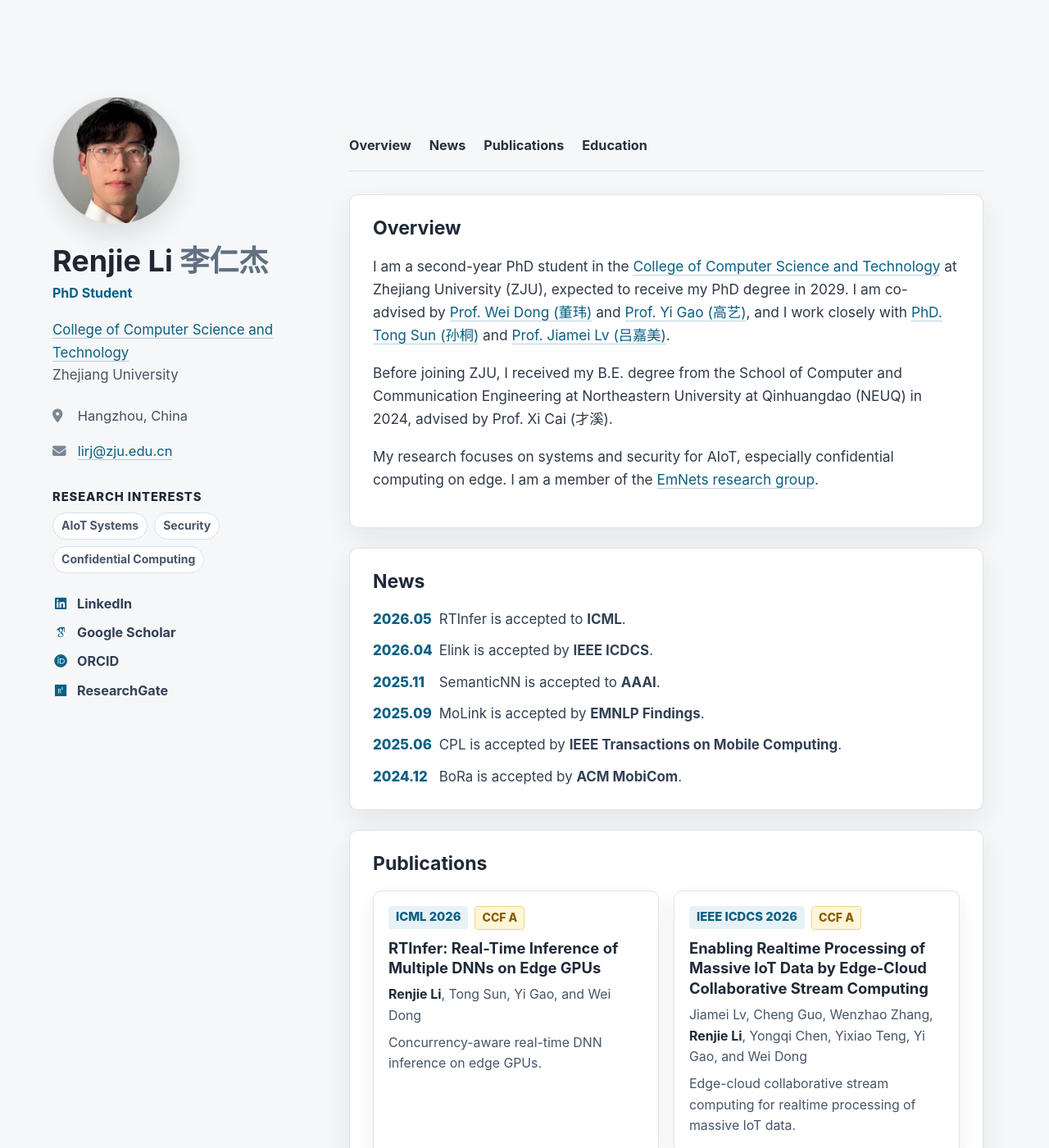
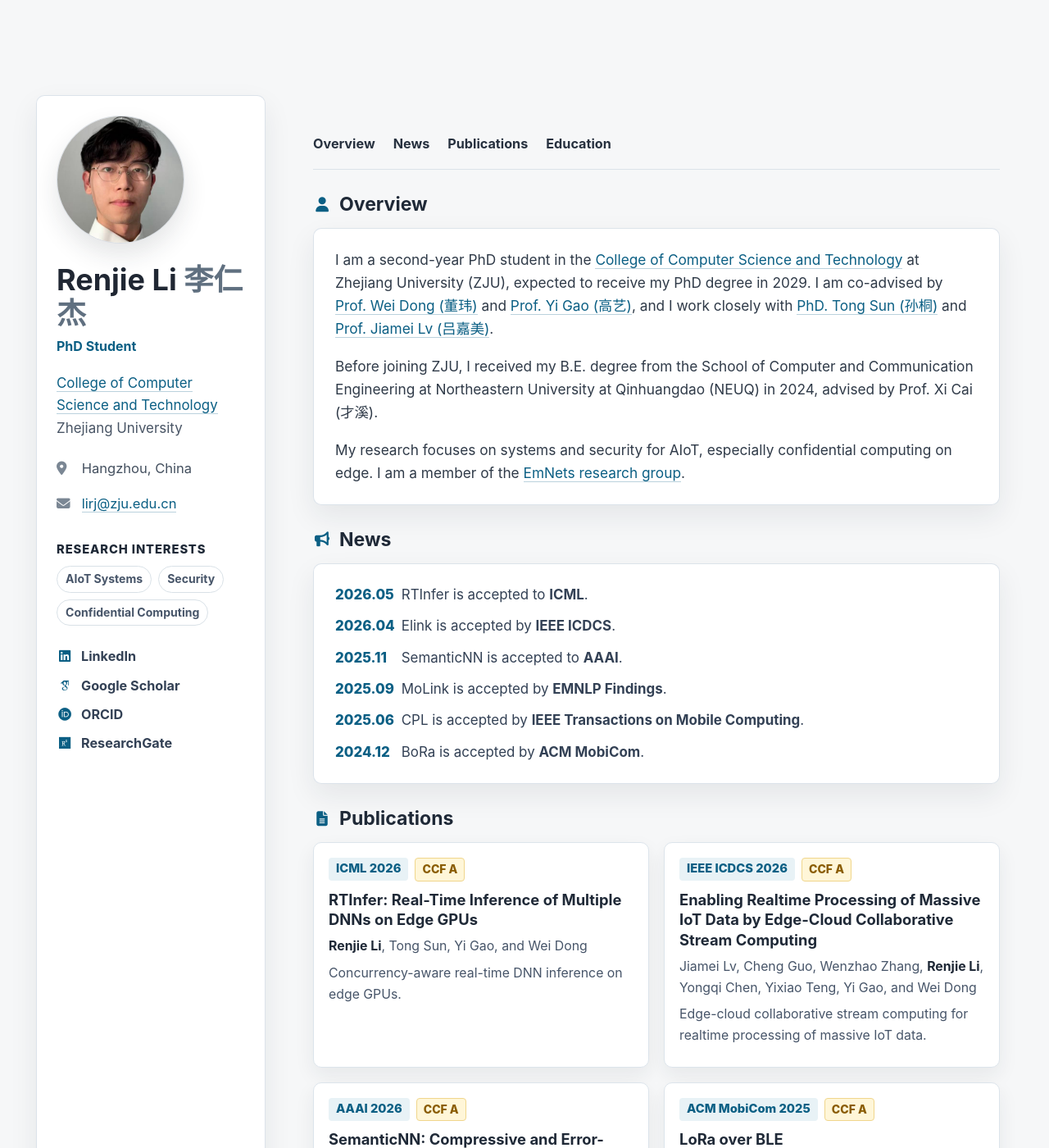
Before and after one commit to lirj233/homepage, a Jekyll site: the page built from _pages/about.md, in a window 1280 px wide and 1400 px high. Shown: the whole window at 82% size. Built offline with Jekyll 4.4.1, drawn with Linux system fonts in a browser that asks for light colours; some web fonts are replaced.

Commit message:
Add section cards and publication PDFs

```diff
--- a/_layouts/academic-home.html
+++ b/_layouts/academic-home.html
@@ -69,13 +69,15 @@
         </nav>
 
         <section id="overview" class="academic-section academic-overview">
-          <h2>Overview</h2>
-          {{ content }}
+          <h2><i class="fas fa-user" aria-hidden="true"></i> Overview</h2>
+          <div class="academic-card">
+            {{ content }}
+          </div>
         </section>
 
         <section id="news" class="academic-section">
-          <h2>News</h2>
-          <div class="academic-news">
+          <h2><i class="fas fa-bullhorn" aria-hidden="true"></i> News</h2>
+          <div class="academic-card academic-news">
             <p><time>2026.05</time> RTInfer is accepted to <strong>ICML</strong>.</p>
             <p><time>2026.04</time> Elink is accepted by <strong>IEEE ICDCS</strong>.</p>
             <p><time>2025.11</time> SemanticNN is accepted to <strong>AAAI</strong>.</p>
@@ -86,7 +88,7 @@
         </section>
 
         <section id="publications" class="academic-section">
-          <h2>Publications</h2>
+          <h2><i class="fas fa-file-lines" aria-hidden="true"></i> Publications</h2>
 
           <div class="academic-publications">
             {% assign pubs = site.publications | sort: "date" | reverse %}
@@ -105,7 +107,13 @@
                 {% endif %}
                 {% if post.paperurl or post.codeurl or post.slidesurl %}
                   <div class="academic-publication__links">
-                    {% if post.paperurl %}<a href="{{ post.paperurl }}">PDF</a>{% endif %}
+                    {% if post.paperurl %}
+                      {% assign paper_href = post.paperurl %}
+                      {% unless paper_href contains "://" %}
+                        {% assign paper_href = base_path | append: paper_href %}
+                      {% endunless %}
+                      <a href="{{ paper_href }}"><i class="fas fa-file-pdf" aria-hidden="true"></i> PDF</a>
+                    {% endif %}
                     {% if post.codeurl %}<a href="{{ post.codeurl }}">Code</a>{% endif %}
                     {% if post.slidesurl %}<a href="{{ post.slidesurl }}">Slides</a>{% endif %}
                   </div>
@@ -116,8 +124,8 @@
         </section>
 
         <section id="education" class="academic-section">
-          <h2>Education</h2>
-          <div class="academic-timeline">
+          <h2><i class="fas fa-graduation-cap" aria-hidden="true"></i> Education</h2>
+          <div class="academic-card academic-timeline">
             <article>
               <time>2024 - Present</time>
               <div>
--- a/_sass/layout/_academic_home.scss
+++ b/_sass/layout/_academic_home.scss
@@ -24,11 +24,11 @@ body.academic-home {
 
 .academic-shell {
   display: grid;
-  grid-template-columns: 300px minmax(0, 1fr);
-  gap: 46px;
-  max-width: 1220px;
+  grid-template-columns: 280px minmax(0, 1fr);
+  gap: 42px;
+  max-width: 1260px;
   margin: 0 auto;
-  padding: 48px 34px 40px;
+  padding: 46px 34px 42px;
 }
 
 .academic-profile {
@@ -41,7 +41,22 @@ body.academic-home {
   display: flex;
   flex-direction: column;
   align-items: flex-start;
+  box-sizing: border-box;
   min-height: calc(100vh - 80px);
+  padding: 24px;
+  border: 1px solid rgba(210, 219, 228, 0.78);
+  border-radius: 10px;
+  background: rgba(255, 255, 255, 0.94);
+  box-shadow: 0 14px 34px rgba(31, 41, 55, 0.08);
+  transition: transform 180ms ease, box-shadow 180ms ease, border-color 180ms ease;
+}
+
+.academic-profile__inner:hover,
+.academic-card:hover,
+.academic-publication:hover {
+  transform: translateY(-3px);
+  border-color: rgba(147, 164, 181, 0.7);
+  box-shadow: 0 18px 40px rgba(31, 41, 55, 0.12);
 }
 
 .academic-profile__photo {
@@ -185,16 +200,14 @@ body.academic-home {
 
 .academic-section {
   scroll-margin-top: 86px;
-  margin-bottom: 24px;
-  padding: 26px 28px;
-  border: 1px solid rgba(210, 219, 228, 0.78);
-  border-radius: 10px;
-  background: rgba(255, 255, 255, 0.92);
-  box-shadow: 0 14px 35px rgba(31, 41, 55, 0.08);
+  margin-bottom: 28px;
 }
 
 .academic-section h2 {
-  margin: 0 0 18px;
+  display: flex;
+  align-items: center;
+  gap: 10px;
+  margin: 0 0 14px;
   padding: 0;
   border: 0;
   color: #1f2937;
@@ -203,12 +216,33 @@ body.academic-home {
   letter-spacing: 0;
 }
 
+.academic-section h2 i {
+  width: 22px;
+  color: #0b5f84;
+  font-size: 1rem;
+  text-align: center;
+}
+
+.academic-card {
+  box-sizing: border-box;
+  padding: 24px 26px;
+  border: 1px solid rgba(210, 219, 228, 0.78);
+  border-radius: 10px;
+  background: rgba(255, 255, 255, 0.94);
+  box-shadow: 0 14px 34px rgba(31, 41, 55, 0.08);
+  transition: transform 180ms ease, box-shadow 180ms ease, border-color 180ms ease;
+}
+
 .academic-overview p,
-.academic-section > p {
+.academic-card > p {
   max-width: 820px;
   margin: 0 0 18px;
   color: #2f3a48;
   font-size: 0.96rem;
+}
+
+.academic-overview .academic-card > :last-child {
+  margin-bottom: 0;
 }
 
 .academic-news {
@@ -259,6 +293,7 @@ body.academic-home {
   border-radius: 10px;
   background: #fff;
   box-shadow: 0 10px 24px rgba(31, 41, 55, 0.07);
+  transition: transform 180ms ease, box-shadow 180ms ease, border-color 180ms ease;
 }
 
 .academic-publication__meta {
@@ -314,11 +349,15 @@ body.academic-home {
 
 .academic-publication__links {
   display: flex;
+  flex-wrap: wrap;
   gap: 12px;
   margin-top: 10px;
 }
 
 .academic-publication__links a {
+  display: inline-flex;
+  align-items: center;
+  gap: 6px;
   min-height: 28px;
   padding: 2px 9px;
   border: 1px solid #c7d8e2;
@@ -326,6 +365,10 @@ body.academic-home {
   background: #fff;
   font-size: 0.84rem;
   font-weight: 750;
+}
+
+.academic-publication__links i {
+  color: #b4232a;
 }
 
 .academic-timeline {
@@ -372,8 +415,7 @@ body.academic-home {
   .academic-profile__inner {
     position: static;
     min-height: 0;
-    padding-bottom: 26px;
-    border-bottom: 1px solid #dfe5eb;
+    padding: 22px 20px;
   }
 
   .academic-profile__photo {
@@ -387,7 +429,7 @@ body.academic-home {
     overflow-x: auto;
   }
 
-  .academic-section {
+  .academic-card {
     padding: 22px 20px;
   }
 
```
Also changed, not shown: _publications/2025-01-01-combating-ble-weak-links.md (+1 -0 lines), _publications/2025-12-01-distributed-llm-serving.md (+1 -0 lines), _publications/2025-12-02-lora-over-ble.md (+1 -0 lines), _publications/2026-01-01-semanticnn.md (+1 -0 lines), 5 other files.
